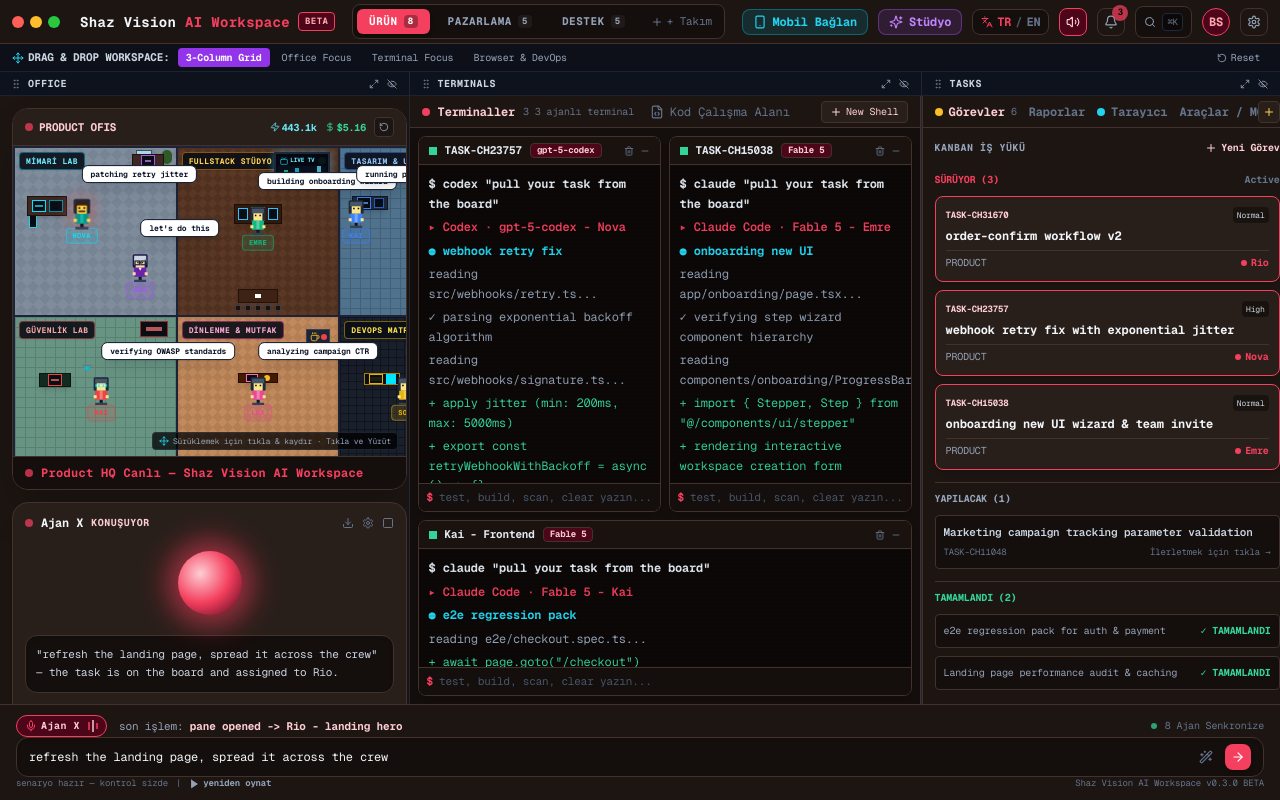
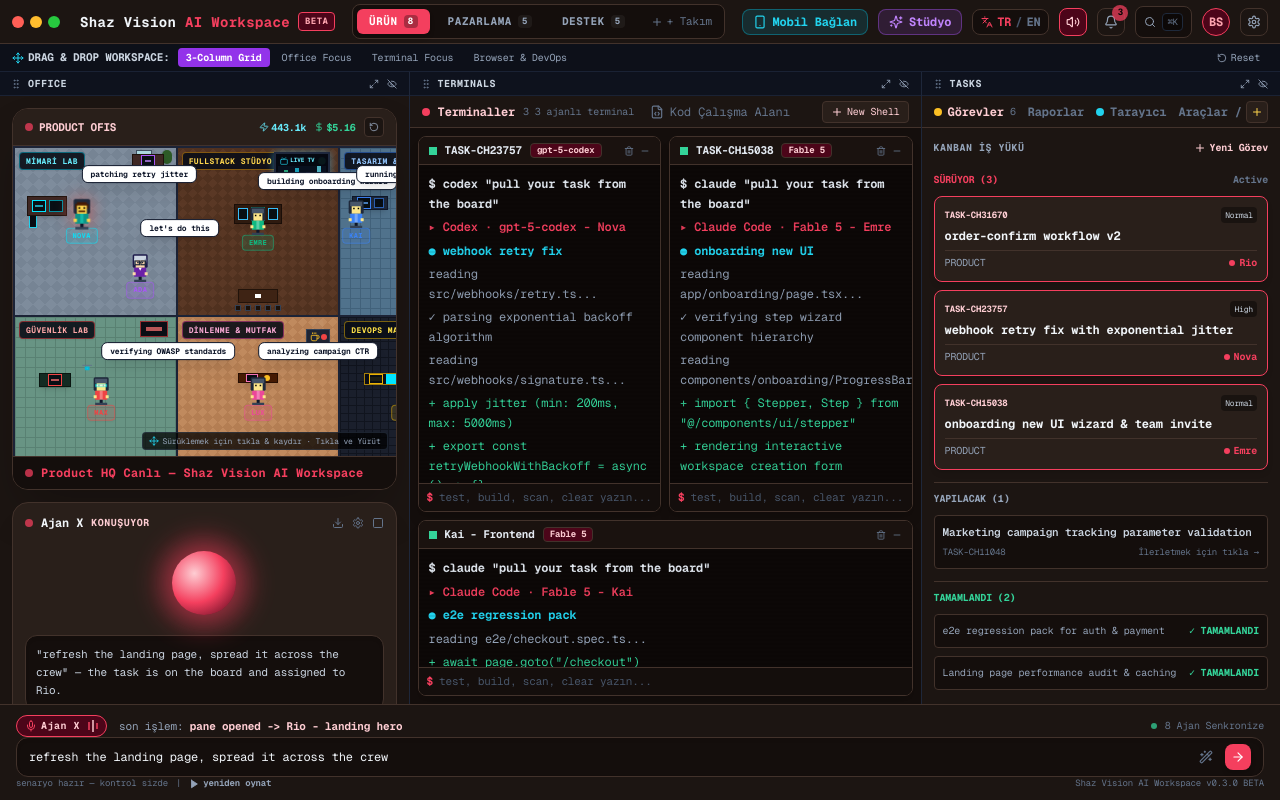
Before and after one commit to berkaysahin-dev/shaz-vision-ai-workspace, a React (Vite) app: page / in a window 1280 px wide. Built offline with nearby package versions, Linux system fonts and the light colour scheme.

Commit message:
fix: make office, terminal and tool panes 100% fluid to eliminate empty black space in multi-column layout

```diff
--- a/src/components/layout/CustomizableWorkspace.tsx
+++ b/src/components/layout/CustomizableWorkspace.tsx
@@ -260,7 +260,7 @@
                 visiblePaneIds.map((paneId) => (
                   <div
                     key={paneId}
-                    className="flex-1 flex flex-col min-h-0 overflow-hidden relative"
+                    className="flex-1 flex flex-col min-h-0 min-w-0 w-full h-full overflow-hidden relative"
                   >
                     {/* Draggable Pane Header Grip Bar */}
                     <div
@@ -294,7 +294,7 @@
                     </div>
 
                     {/* Pane Content */}
-                    <div className="flex-1 flex min-h-0 overflow-hidden">
+                    <div className="flex-1 flex flex-col min-h-0 min-w-0 w-full h-full overflow-hidden">
                       {renderPaneContent(paneId)}
                     </div>
                   </div>
--- a/src/components/muratify/CenterTerminalPane.tsx
+++ b/src/components/muratify/CenterTerminalPane.tsx
@@ -67,10 +67,9 @@
 
   return (
     <div
-      className="flex-1 flex flex-col border-r overflow-hidden select-none min-w-0 transition-colors duration-300"
+      className="w-full h-full flex-1 flex flex-col overflow-hidden select-none min-w-0 transition-colors duration-300"
       style={{
         backgroundColor: 'var(--app-bg-dark, #0A0C13)',
-        borderColor: 'var(--app-border, #1E2333)',
       }}
     >
       {/* Center Sub-Header Tabs */}
--- a/src/components/muratify/LeftOfficePane.tsx
+++ b/src/components/muratify/LeftOfficePane.tsx
@@ -194,10 +194,9 @@
 
   return (
     <div
-      className="w-[370px] xl:w-[420px] border-r flex flex-col justify-between shrink-0 select-none overflow-y-auto font-mono text-slate-300 transition-colors duration-300"
+      className="w-full h-full flex-1 flex flex-col justify-between select-none overflow-y-auto font-mono text-slate-300 transition-colors duration-300 custom-scrollbar"
       style={{
         backgroundColor: 'var(--app-bg-panel, #0C0F17)',
-        borderColor: 'var(--app-border, #1C2234)',
       }}
     >
       <div className="p-3 space-y-3 flex-1 flex flex-col justify-between">
--- a/src/components/muratify/RightToolPane.tsx
+++ b/src/components/muratify/RightToolPane.tsx
@@ -76,10 +76,9 @@
 
   return (
     <div
-      className="w-[330px] xl:w-[370px] border-l flex flex-col justify-between shrink-0 overflow-y-auto select-none transition-colors duration-300"
+      className="w-full h-full flex-1 flex flex-col justify-between overflow-y-auto select-none transition-colors duration-300 custom-scrollbar"
       style={{
         backgroundColor: 'var(--app-bg-panel, #10131D)',
-        borderColor: 'var(--app-border, #1E2333)',
       }}
     >
       {/* Right Sub-Header Tabs */}
```
